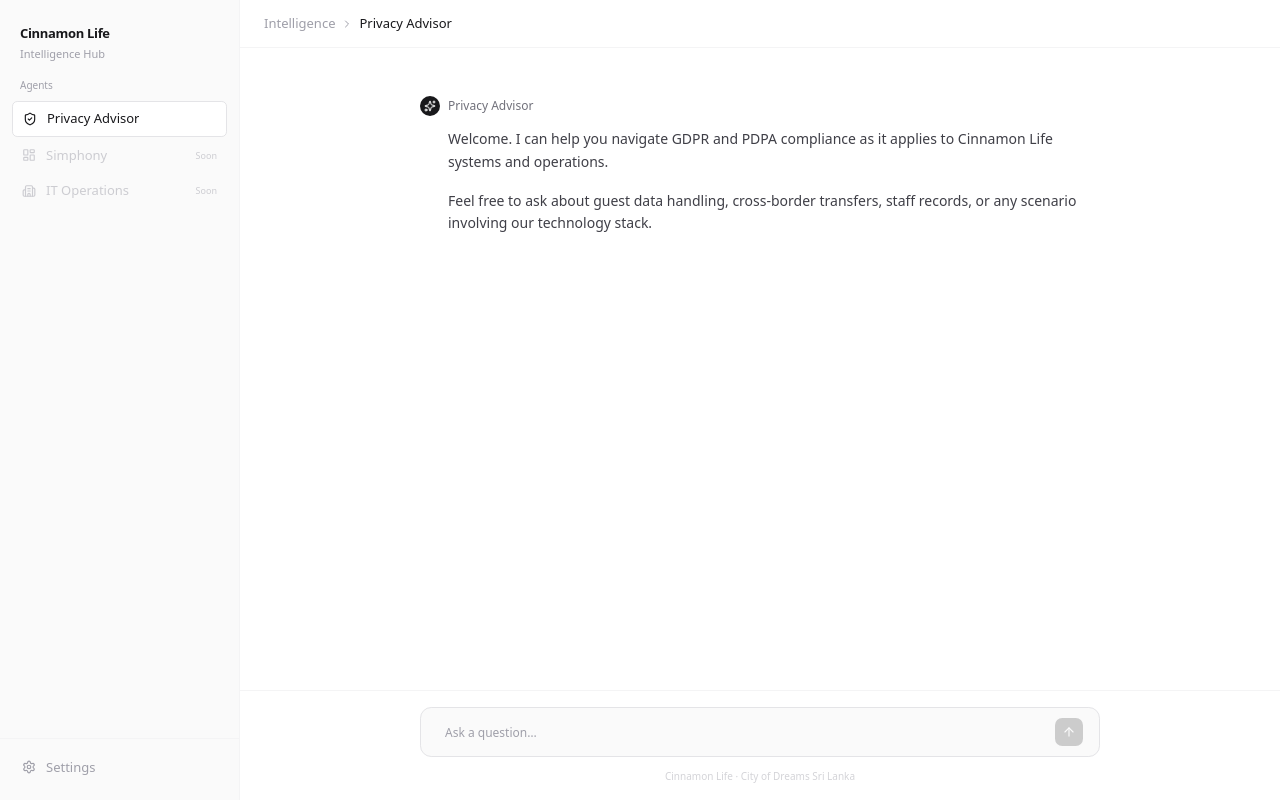
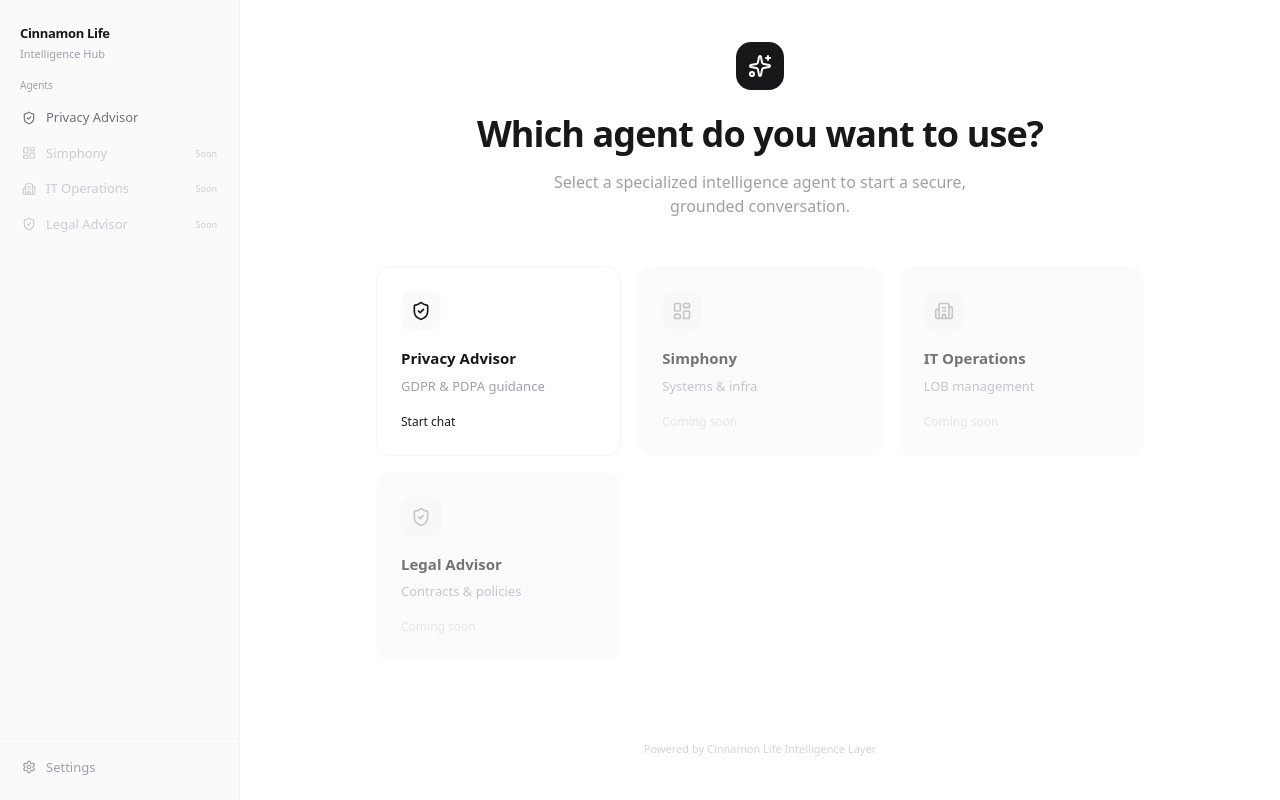
Before and after one commit to gavingimbo/Chat, a Next.js app: page / in a window 1280 px wide. Built offline with nearby package versions, Linux system fonts and the light colour scheme.

Commit message:
feat: agent selection screen and add Legal Advisor

```diff
--- a/components/ChatInterface.tsx
+++ b/components/ChatInterface.tsx
@@ -36,27 +36,41 @@
     { id: "privacy", name: "Privacy Advisor", description: "GDPR & PDPA guidance", icon: ShieldCheck, active: true },
     { id: "it", name: "Simphony", description: "Systems & infra", icon: LayoutDashboard, active: false },
     { id: "ops", name: "IT Operations", description: "LOB management", icon: Building2, active: false },
+    { id: "legal", name: "Legal Advisor", description: "Contracts & policies", icon: ShieldCheck, active: false },
 ];
 
 export default function ChatInterface() {
+    const [activeAgentId, setActiveAgentId] = useState<string | null>(null);
     const [mobileMenuOpen, setMobileMenuOpen] = useState(false);
-    const [messages, setMessages] = useState<Message[]>([
-        {
-            role: "assistant",
-            content:
-                "Welcome. I can help you navigate GDPR and PDPA compliance as it applies to Cinnamon Life systems and operations.\n\nFeel free to ask about guest data handling, cross-border transfers, staff records, or any scenario involving our technology stack.",
-        },
-    ]);
+    const [messages, setMessages] = useState<Message[]>([]);
     const [input, setInput] = useState("");
     const [isLoading, setIsLoading] = useState(false);
     const scrollRef = useRef<HTMLDivElement>(null);
     const inputRef = useRef<HTMLInputElement>(null);
+
+    const activeAgent = agents.find((a) => a.id === activeAgentId) || agents[0];
 
     useEffect(() => {
         if (scrollRef.current) {
             scrollRef.current.scrollTop = scrollRef.current.scrollHeight;
         }
     }, [messages]);
+
+    const handleSelectAgent = (agentId: string) => {
+        const agent = agents.find((a) => a.id === agentId);
+        if (!agent || !agent.active) return;
+
+        setActiveAgentId(agentId);
+        setMessages([
+            {
+                role: "assistant",
+                content: agent.id === "privacy"
+                    ? "Welcome. I can help you navigate GDPR and PDPA compliance as it applies to Cinnamon Life systems and operations.\n\nFeel free to ask about guest data handling, cross-border transfers, staff records, or any scenario involving our technology stack."
+                    : `Welcome to the ${agent.name} hub. How can I assist you with ${agent.description.toLowerCase()} today?`
+            }
+        ]);
+        setMobileMenuOpen(false);
+    };
 
     const handleSubmit = async (e: React.FormEvent) => {
         e.preventDefault();
@@ -72,7 +86,10 @@
             const response = await fetch("/api/chat", {
                 method: "POST",
                 headers: { "Content-Type": "application/json" },
-                body: JSON.stringify({ messages: [...messages, userMessage] }),
+                body: JSON.stringify({
+                    messages: [...messages, userMessage],
+                    agentId: activeAgentId
+                }),
             });
 
             if (!response.ok) throw new Error("Network error");
@@ -106,10 +123,13 @@
         <div className="flex h-screen w-full bg-white text-zinc-900 antialiased">
             {/* ─── Sidebar ─── */}
             <aside className="hidden md:flex w-60 flex-col border-r border-zinc-100 bg-[#FAFAFA]">
-                <div className="px-5 pt-6 pb-4">
+                <button
+                    onClick={() => setActiveAgentId(null)}
+                    className="px-5 pt-6 pb-4 text-left hover:opacity-80 transition-opacity"
+                >
                     <p className="text-[13px] font-semibold text-zinc-900 tracking-tight">Cinnamon Life</p>
                     <p className="text-[11px] text-zinc-400 mt-0.5">Intelligence Hub</p>
-                </div>
+                </button>
 
                 <div className="px-3 flex-1">
                     <p className="px-2 text-[10px] font-medium text-zinc-400 mb-2">Agents</p>
@@ -118,10 +138,13 @@
                             <button
                                 key={agent.id}
                                 disabled={!agent.active}
+                                onClick={() => handleSelectAgent(agent.id)}
                                 className={cn(
-                                    "w-full flex items-center gap-2.5 px-2.5 py-[7px] rounded-md text-[13px] transition-colors",
+                                    "w-full flex items-center gap-2.5 px-2.5 py-[7px] rounded-md text-[13px] transition-all",
                                     agent.active
-                                        ? "bg-white text-zinc-900 font-medium border border-zinc-150"
+                                        ? activeAgentId === agent.id
+                                            ? "bg-white text-zinc-900 font-medium border border-zinc-150 shadow-sm"
+                                            : "text-zinc-500 hover:bg-zinc-100/50"
                                         : "text-zinc-400 opacity-50 cursor-not-allowed"
                                 )}
                             >
@@ -147,10 +170,10 @@
                     <div className="absolute inset-0 bg-black/20" onClick={() => setMobileMenuOpen(false)} />
                     <aside className="relative w-64 h-full bg-white border-r border-zinc-100 flex flex-col">
                         <div className="flex items-center justify-between px-5 pt-5 pb-3">
-                            <div>
+                            <button onClick={() => { setActiveAgentId(null); setMobileMenuOpen(false); }}>
                                 <p className="text-[13px] font-semibold text-zinc-900">Cinnamon Life</p>
                                 <p className="text-[11px] text-zinc-400 mt-0.5">Intelligence Hub</p>
-                            </div>
+                            </button>
                             <button onClick={() => setMobileMenuOpen(false)} className="p-1 text-zinc-400">
                                 <X className="w-4 h-4" />
                             </button>
@@ -165,10 +188,12 @@
                                         className={cn(
                                             "w-full flex items-center gap-2.5 px-2.5 py-[7px] rounded-md text-[13px]",
                                             agent.active
-                                                ? "bg-zinc-50 text-zinc-900 font-medium"
+                                                ? activeAgentId === agent.id
+                                                    ? "bg-zinc-100 text-zinc-900 font-medium"
+                                                    : "text-zinc-600"
                                                 : "text-zinc-400 opacity-50 cursor-not-allowed"
                                         )}
-                                        onClick={() => agent.active && setMobileMenuOpen(false)}
+                                        onClick={() => handleSelectAgent(agent.id)}
                                     >
                                         <agent.icon className="w-3.5 h-3.5" />
                                         <span>{agent.name}</span>
@@ -181,17 +206,19 @@
                 </div>
             )}
 
-            {/* ─── Main ─── */}
-            <main className="flex-1 flex flex-col min-w-0">
+            {/* ─── Main Content ─── */}
+            <main className="flex-1 flex flex-col min-w-0 bg-white">
+                {activeAgentId ? (
+                    <>
                         {/* Toolbar */}
                         <header className="flex items-center h-12 px-4 md:px-6 border-b border-zinc-100 shrink-0">
                             <button className="md:hidden p-1.5 -ml-1 mr-2 text-zinc-400" onClick={() => setMobileMenuOpen(true)}>
                                 <Menu className="w-4 h-4" />
                             </button>
                             <div className="flex items-center gap-1.5 text-[13px] text-zinc-400">
-                        <span>Intelligence</span>
+                                <button onClick={() => setActiveAgentId(null)} className="hover:text-zinc-600 transition-colors">Intelligence</button>
                                 <ChevronRight className="w-3 h-3" />
-                        <span className="text-zinc-900 font-medium">Privacy Advisor</span>
+                                <span className="text-zinc-900 font-medium">{activeAgent.name}</span>
                             </div>
                         </header>
 
@@ -200,17 +227,15 @@
                             <div className="max-w-[680px] mx-auto px-5 md:px-0 py-8 md:py-12 space-y-10">
                                 {messages.map((message, i) => (
                                     <div key={i} className="animate-in fade-in duration-300">
-                                {/* Label */}
                                         <div className="flex items-center gap-2 mb-3">
                                             <div className={cn("w-5 h-5 rounded-full flex items-center justify-center text-white", message.role === "user" ? "bg-zinc-300" : "bg-zinc-900")}>
-                                        {message.role === "assistant" ? <Sparkles className="w-3 h-3" /> : <User className="w-3 h-3" />}
+                                                {message.role === "assistant" ? <activeAgent.icon className="w-3 h-3" /> : <User className="w-3 h-3" />}
                                             </div>
                                             <span className="text-[12px] font-medium text-zinc-500">
-                                        {message.role === "user" ? "You" : "Privacy Advisor"}
+                                                {message.role === "user" ? "You" : activeAgent.name}
                                             </span>
                                         </div>
 
-                                {/* Content */}
                                         <div className={cn("pl-7", message.role === "user" && "text-zinc-600 italic")}>
                                             {message.role === "assistant" && message.content === "" ? (
                                                 <div className="flex gap-1 items-center h-5">
@@ -219,7 +244,7 @@
                                                     <div className="w-1 h-1 bg-zinc-300 rounded-full animate-bounce" />
                                                 </div>
                                             ) : (
-                                        <div className="prose prose-sm prose-zinc max-w-none prose-p:leading-relaxed prose-p:mb-4 prose-headings:font-semibold prose-headings:tracking-tight prose-h3:text-[14px] prose-h3:mt-6 prose-h3:mb-3 prose-table:text-[12px] prose-th:font-medium prose-th:text-zinc-500 prose-td:text-zinc-700 prose-li:my-0.5 prose-strong:font-semibold prose-strong:text-zinc-900 text-[14px]">
+                                                <div className="prose prose-sm prose-zinc max-w-none text-[14px]">
                                                     <ReactMarkdown
                                                         remarkPlugins={[remarkGfm]}
                                                         components={{
@@ -254,14 +279,14 @@
                         </div>
 
                         {/* Input */}
-                <div className="border-t border-zinc-100 px-4 md:px-0">
+                        <div className="border-t border-zinc-100 px-4 md:px-0 bg-white">
                             <form onSubmit={handleSubmit} className="max-w-[680px] mx-auto py-4">
                                 <div className="flex items-center gap-2 bg-zinc-50 rounded-xl px-4 py-1 border border-zinc-200 focus-within:border-zinc-400 transition-colors">
                                     <Input
                                         ref={inputRef}
                                         value={input}
                                         onChange={(e) => setInput(e.target.value)}
-                                placeholder="Ask a question…"
+                                        placeholder={`Ask ${activeAgent.name} a question…`}
                                         className="bg-transparent border-none focus-visible:ring-0 h-10 text-[14px] text-zinc-900 placeholder:text-zinc-400"
                                         disabled={isLoading}
                                     />
@@ -273,9 +298,59 @@
                                         <ArrowUp className="w-3.5 h-3.5" />
                                     </button>
                                 </div>
-                        <p className="text-center text-[10px] text-zinc-300 mt-3">Cinnamon Life · City of Dreams Sri Lanka</p>
+                                <p className="text-center text-[10px] text-zinc-300 mt-3">CL Intelligence · City of Dreams Sri Lanka</p>
                             </form>
                         </div>
+                    </>
+                ) : (
+                    /* Home Selection View */
+                    <div className="flex-1 flex flex-col items-center justify-center px-6 animate-in fade-in slide-in-from-bottom-4 duration-700">
+                        <div className="w-full max-w-3xl space-y-12">
+                            <div className="text-center space-y-4">
+                                <div className="inline-flex items-center justify-center w-12 h-12 rounded-2xl bg-zinc-900 text-white mb-6">
+                                    <Sparkles className="w-6 h-6" />
+                                </div>
+                                <h1 className="text-3xl md:text-4xl font-semibold text-zinc-900 tracking-tight">Which agent do you want to use?</h1>
+                                <p className="text-zinc-400 text-sm md:text-base max-w-md mx-auto">Select a specialized intelligence agent to start a secure, grounded conversation.</p>
+                            </div>
+
+                            <div className="grid grid-cols-1 md:grid-cols-3 gap-4">
+                                {agents.map((agent) => (
+                                    <button
+                                        key={agent.id}
+                                        disabled={!agent.active}
+                                        onClick={() => handleSelectAgent(agent.id)}
+                                        className={cn(
+                                            "flex flex-col items-start p-6 rounded-2xl border text-left transition-all duration-300 relative group",
+                                            agent.active
+                                                ? "bg-white border-zinc-100 hover:border-zinc-300 hover:shadow-xl hover:shadow-zinc-200/50 hover:-translate-y-1"
+                                                : "bg-[#FAFAFA] border-zinc-50 opacity-60 cursor-not-allowed"
+                                        )}
+                                    >
+                                        <div className={cn(
+                                            "w-10 h-10 rounded-xl flex items-center justify-center mb-4 transition-colors",
+                                            agent.active ? "bg-zinc-50 text-zinc-900 group-hover:bg-zinc-900 group-hover:text-white" : "bg-zinc-100 text-zinc-400"
+                                        )}>
+                                            <agent.icon className="w-5 h-5" />
+                                        </div>
+                                        <h3 className="font-semibold text-zinc-900 text-[15px] mb-1.5">{agent.name}</h3>
+                                        <p className="text-zinc-400 text-[13px] leading-relaxed mb-4">{agent.description}</p>
+
+                                        <div className="mt-auto flex items-center text-[12px] font-medium transition-transform group-hover:translate-x-1">
+                                            {agent.active ? (
+                                                <span className="text-zinc-900">Start chat</span>
+                                            ) : (
+                                                <span className="text-zinc-300">Coming soon</span>
+                                            )}
+                                        </div>
+                                    </button>
+                                ))}
+                            </div>
+
+                            <p className="text-center text-[11px] text-zinc-300 pt-8">Powered by Cinnamon Life Intelligence Layer</p>
+                        </div>
+                    </div>
+                )}
             </main>
         </div>
     );
```
Lines whose indentation alone changed are shown as unchanged.
